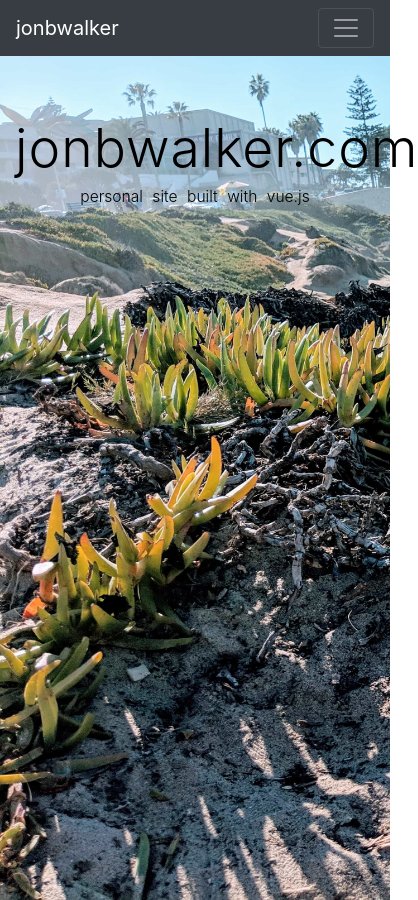
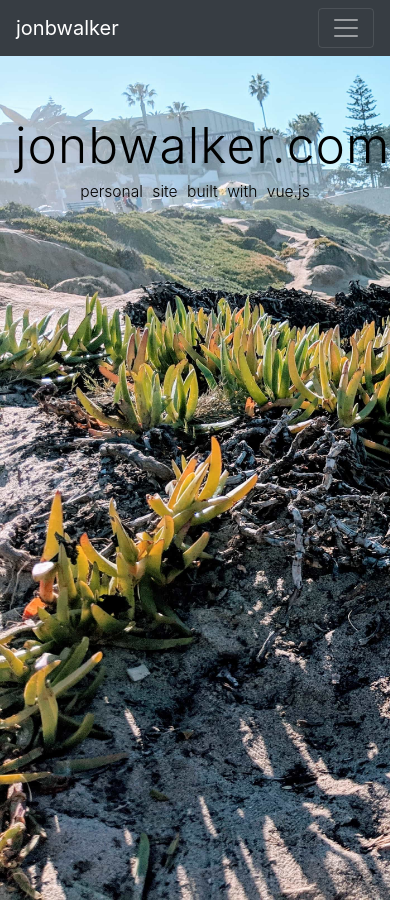
Before and after one commit to jonbwalker/jonbwalker.com, a Nuxt app: page / in a window 390 px wide. Shown: the whole page, 418 px wide, since content can reach past the window. Built offline with nearby package versions, Linux system fonts and the light colour scheme.

Commit message:
adjust responsive font to be slightly smaller

```diff
--- a/pages/index.vue
+++ b/pages/index.vue
@@ -42,7 +42,7 @@
   .site-title
     color: black
     font-weight: 300
-    font-size: calc(50px + (100 - 50) * ((100vw - 300px) / (1600 - 300)))
+    font-size: calc(50px + (100 - 50) * ((100vw - 400px) / (1600 - 400)))
     letter-spacing: 1px
     padding-top: 60px
     width: auto
```
